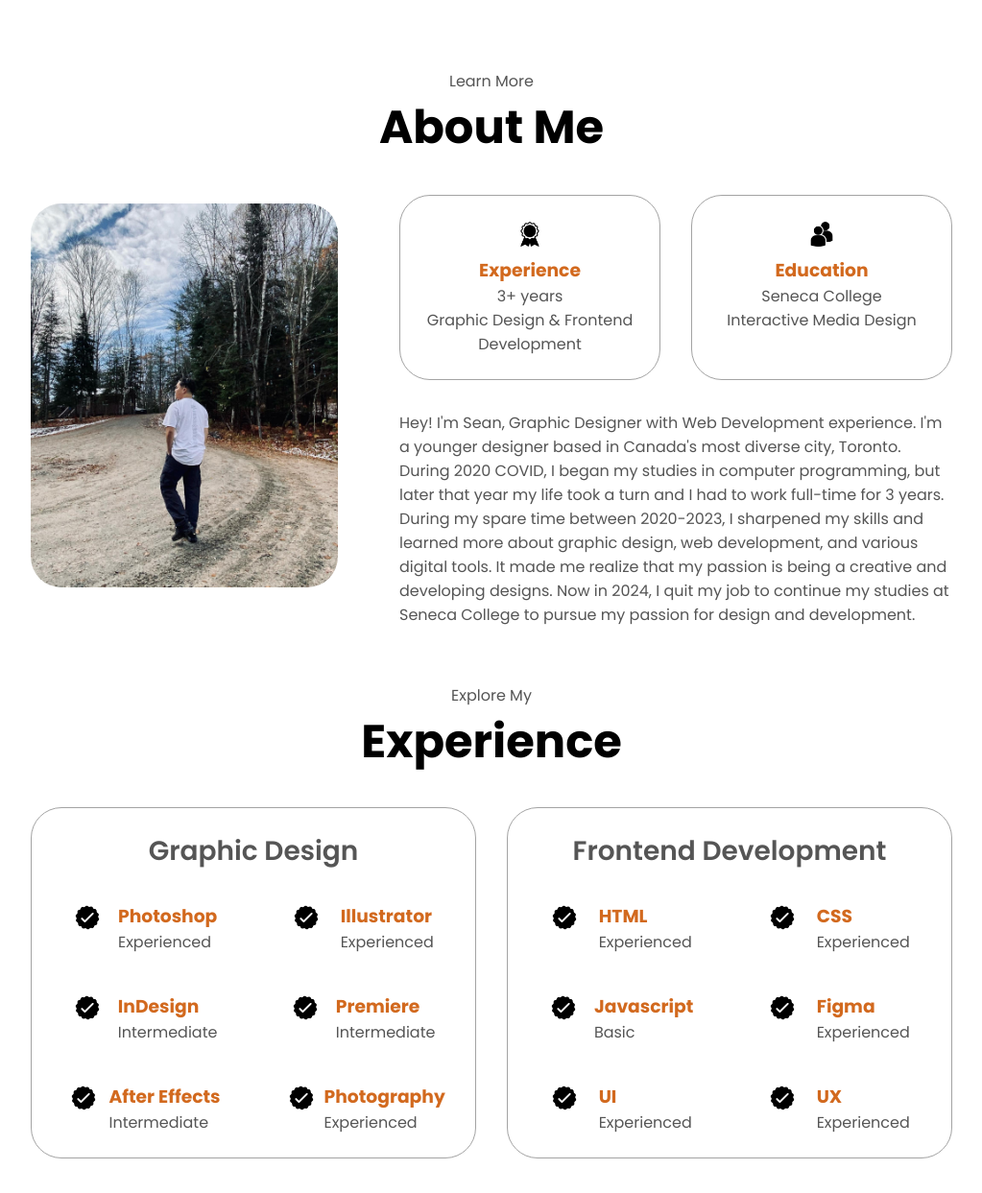
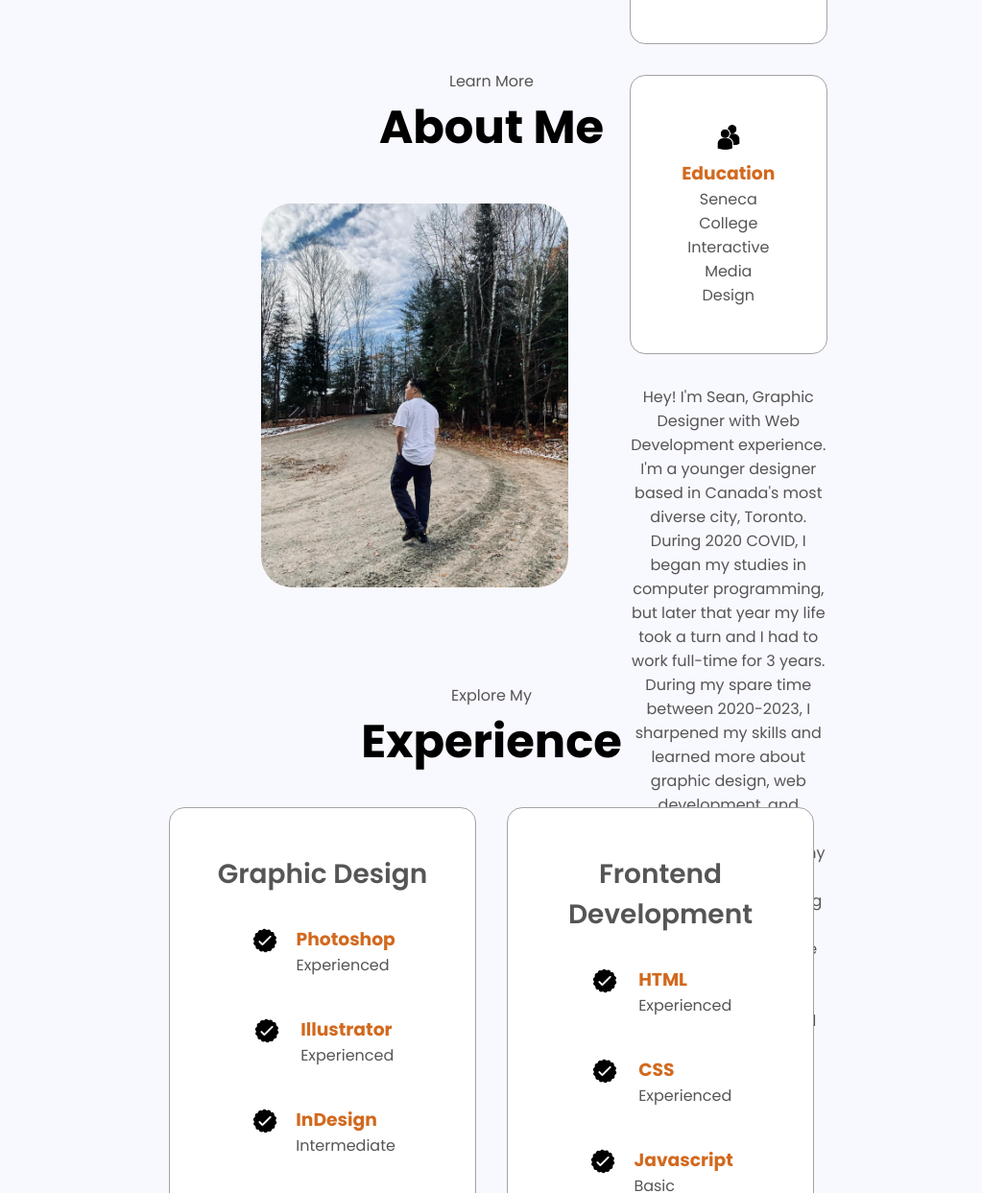
Before and after one commit to leans0910/SeanRamolete_Portfolio_Website, a plain HTML site: page index.html in a window 1280 px wide. Shown: the part 856-2099 px from the top of the page at 96% size, without its empty margins (128-1151 px from the left). Drawn offline with Linux system fonts and the light colour scheme.

Commit message:
stylechanges

```diff
--- a/css/style.css
+++ b/css/style.css
@@ -11,6 +11,7 @@
 
   body {
     font-family: "Poppins", sans-serif;
+    background-color: ghostwhite;
 
   }
 
@@ -38,6 +39,7 @@
   nav,
   .nav-links {
     display: flex;
+
   }
 
   nav {
@@ -279,6 +281,7 @@
     margin-bottom: 2rem;
     margin-top: 2rem;
 
+
   }
 
   .about-details-container {
@@ -302,10 +305,10 @@
   }
 
   .details-container {
-    padding: 1.5rem;
+    padding: 3rem;
     flex: 1;
     background: white;
-    border-radius: 2rem;
+    border-radius: 1rem;
     border: rgb(20, 20, 20) 0.1rem solid;
     border-color: rgb(163, 163, 163);
     text-align: center;
--- a/index.html
+++ b/index.html
@@ -58,7 +58,7 @@
   <section id="about">
     <p class="section__text__p1">Learn More</p>
     <h1 class="title">About Me</h1>
-    <div class="section-container">
+    <div class="section-container" style="width: 50%; text-align: center; margin: auto; width: 50%;" >
       <div class="section__pic-container">
         <img src="./assets/aboutmepicture.jpeg" alt="Profile picture" class="about-pic"/>
       </div>
@@ -91,7 +91,7 @@
   <section id="experience">
     <p class="section__text__p1">Explore My</p>
     <h1 class="title">Experience</h1>
-    <div class="experience-details-container">
+    <div class="experience-details-container" style="margin: auto; width: 70%;">
       <div class="about-containers">
         <div class="details-container">
           <h2 class="experience-sub-title">Graphic Design</h2>
```
